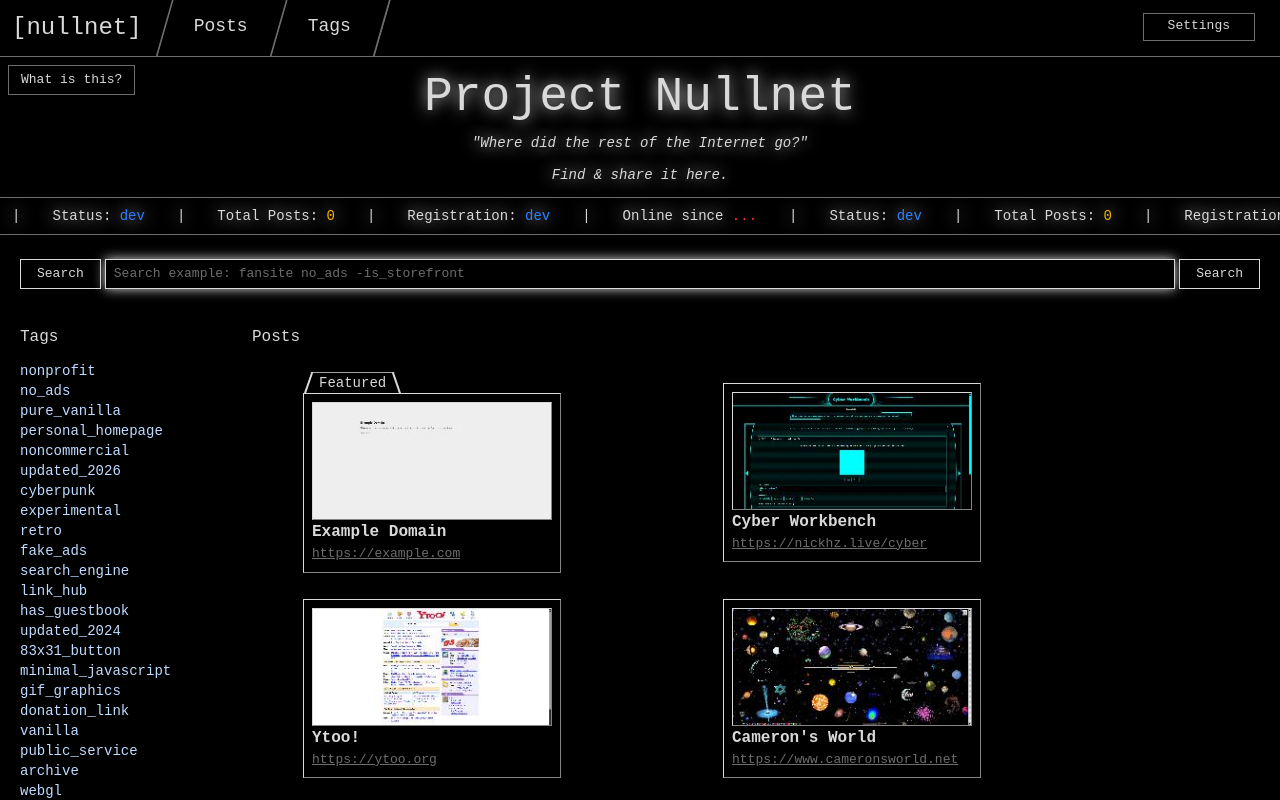
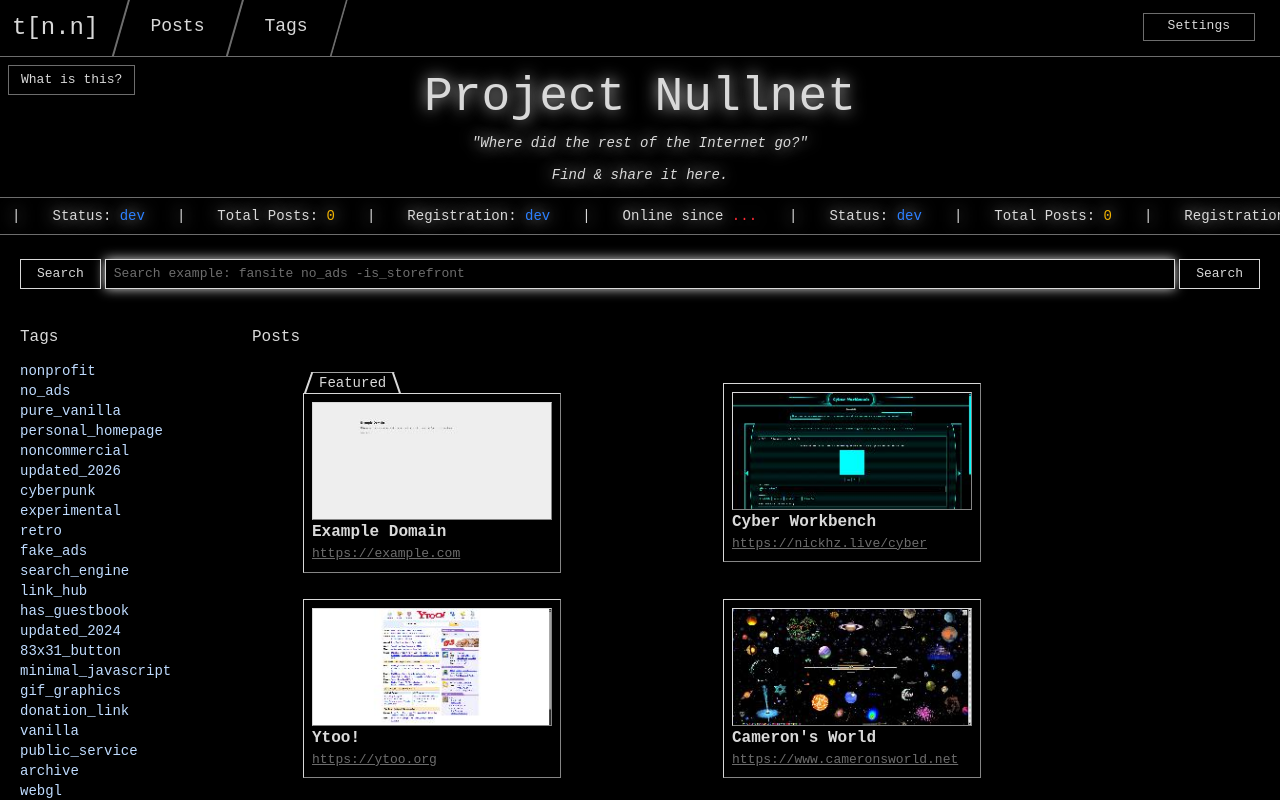
Before and after one commit to nullnet-labs/nullnet-frontend, a Next.js app: page / in a window 1280 px wide. Shown: the top 800 px of the page. Built offline with nearby package versions, Linux system fonts and the light colour scheme.

Commit message:
Branding shift in top nav

```diff
--- a/src/components/top-nav.tsx
+++ b/src/components/top-nav.tsx
@@ -13,7 +13,7 @@ export default function TopNav() {
                         Posts
                     </a>
                     <a href="/" className={classes('hover-btn', styles['nav-link'])}>
-                        [nullnet]
+                        t[n.n]
                     </a>
                 </nav>
             </div>
```
